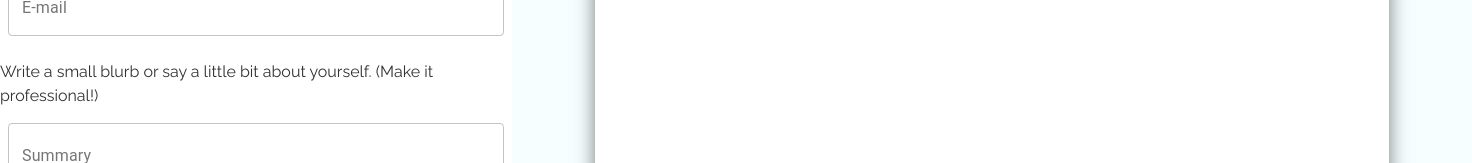
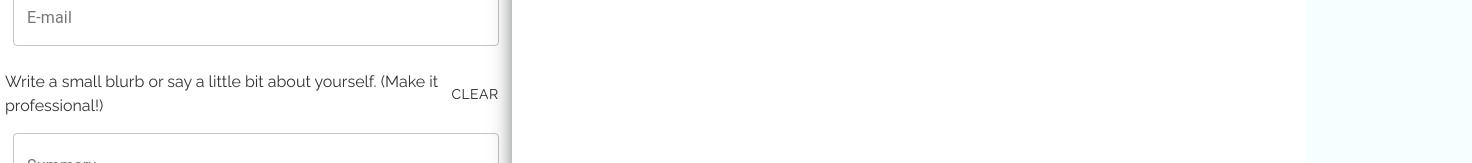
Before and after one commit to theMVPshop/nt03, a React (Create React App) app in the folder client/: page /resume-builder in a window 1280 px wide. Shown: the part 637-800 px from the top of the page, 1472 px wide, since content can reach past the window. Built offline with nearby package versions, Linux system fonts and the light colour scheme; no server answers.

Commit message:
added additional buttons for clearing individual chuncks of data

```diff
--- a/client/src/components/ResumeAdditionalSkills.js
+++ b/client/src/components/ResumeAdditionalSkills.js
@@ -11,8 +11,15 @@ const ResumeAdditionalSkills = (props) => {
   };
 
   return (
-    <div className=''>
-      <div className='resume-navigation'>
+    <div className='additional-container'>
+      <div className='resume-navigation resume-clear'>
+        <Button
+          variant='contained'
+          style={{ marginTop: 12, marginLeft: 8, marginRight: 8 }}
+          onClick={props.clearAdditional}
+        >
+          Clear
+        </Button>
         <Button
           variant='contained'
           color='secondary'
@@ -22,6 +29,7 @@ const ResumeAdditionalSkills = (props) => {
           Back
         </Button>
       </div>
+      <div className='form-box'>
         <h2>Add skills that are unique to you.</h2>
         <form
           name='additional'
@@ -87,6 +95,7 @@ const ResumeAdditionalSkills = (props) => {
           </Button>
         </div>
       </div>
+    </div>
   );
 };
 
--- a/client/src/components/ResumeBuilder.js
+++ b/client/src/components/ResumeBuilder.js
@@ -2,11 +2,6 @@ import React, { useState, useEffect } from 'react';
 import { v4 as uuidv4 } from 'uuid';
 import Tabs from '@material-ui/core/Tabs';
 import Tab from '@material-ui/core/Tab';
-import Button from '@material-ui/core/Button';
-import Avatar from '@material-ui/core/Avatar';
-import ClearIcon from '@material-ui/icons/Clear';
-import Tooltip from '@material-ui/core/Tooltip';
-import { green, pink } from '@material-ui/core/colors';
 import { makeStyles } from '@material-ui/core/styles';
 
 import ResumeHeader from './ResumeHeader';
@@ -16,16 +11,6 @@ import ResumeEducation from './ResumeEducation';
 import ResumeAdditionalSkills from './ResumeAdditionalSkills';
 
 const useStyles = makeStyles((theme) => ({
-  pink: {
-    color: theme.palette.getContrastText(pink[500]),
-    backgroundColor: pink[500],
-    margin: 10,
-  },
-  green: {
-    color: '#fff',
-    backgroundColor: green[500],
-    margin: 10,
-  },
   indicator: {
     backgroundColor: '#28c47d',
   },
@@ -676,14 +661,9 @@ export default function ResumeBuilder() {
         )}
       </div>
       <div>
-        <Tooltip title='Delete All Data' placement='right'>
-          <Avatar className={classes.pink}>
-            <ClearIcon onClick={handleDeleteData} />
-          </Avatar>
-        </Tooltip>
-
         {/* RESUME RENDER */}
         <ResumePaper
+          handleDeleteData={handleDeleteData}
           // HEADER
           name={name}
           address={address}
--- a/client/src/components/ResumeEducation.js
+++ b/client/src/components/ResumeEducation.js
@@ -8,10 +8,40 @@ const ResumeEducation = (props) => {
     e.preventDefault();
   };
 
+  const clearEdu1 = () => {
+    props.updateInstitute('');
+    props.updateInstLocation('');
+    props.updateMajor('');
+    props.updateGraduation('');
+    props.updateInfo('');
+  };
+  const clearEdu2 = () => {
+    props.updateInstitute2('');
+    props.updateInstLocation2('');
+    props.updateMajor2('');
+    props.updateGraduation2('');
+    props.updateInfo2('');
+  };
+
+  const clearEdu3 = () => {
+    props.updateInstitute3('');
+    props.updateInstLocation3('');
+    props.updateMajor3('');
+    props.updateGraduation3('');
+    props.updateInfo3('');
+  };
+
   return (
     <div className=''>
-      <div className='resume-navigation'>
-        {' '}
+      <div className='resume-navigation resume-clear'>
+        <Button
+          variant='contained'
+          style={{ marginTop: 12, marginLeft: 8, marginRight: 8 }}
+          onClick={props.clearEdu}
+        >
+          Clear
+        </Button>
+        <div>
           <Button
             variant='contained'
             color='secondary'
@@ -29,13 +59,18 @@ const ResumeEducation = (props) => {
             Next
           </Button>
         </div>
+      </div>
+      <div className='form-box'>
         <h2>Add Current and Past Education</h2>
         <p>
           Add Highschool, College, or any relevant education you have completed.
         </p>
         {/* EDU FORM 1 */}
         <form onSubmit={onSubmit} className='form-style' autoComplete='off'>
+          <div className='work-form-title'>
             <h3>Institute #1</h3>
+            <Button onClick={clearEdu1}>Clear</Button>
+          </div>
           <TextField
             id='outlined-basic'
             label='Institution'
@@ -83,7 +118,10 @@ const ResumeEducation = (props) => {
         </form>
         {/* EDU FORM 2 */}
         <form onSubmit={onSubmit} className='form-style' autoComplete='off'>
+          <div className='work-form-title'>
             <h3>Institute #2</h3>
+            <Button onClick={clearEdu2}>Clear</Button>
+          </div>
           <TextField
             id='outlined-basic'
             label='Institution'
@@ -131,7 +169,10 @@ const ResumeEducation = (props) => {
         </form>
         {/* EDU FORM 3 */}
         <form onSubmit={onSubmit} className='form-style' autoComplete='off'>
+          <div className='work-form-title'>
             <h3>Institute #3</h3>
+            <Button onClick={clearEdu3}>Clear</Button>
+          </div>
           <TextField
             id='outlined-basic'
             label='Institution'
@@ -205,6 +246,7 @@ const ResumeEducation = (props) => {
           </div>
         </div>
       </div>
+    </div>
   );
 };
 
--- a/client/src/components/ResumeHeader.js
+++ b/client/src/components/ResumeHeader.js
@@ -8,6 +8,9 @@ const ResumeHeader = (props) => {
     e.preventDefault();
   };
 
+  const clearSummary = () => {
+    props.updateSummary('');
+  };
   return (
     <div>
       <div className='resume-clear-top'>
@@ -28,6 +31,7 @@ const ResumeHeader = (props) => {
         </Button>
       </div>
 
+      <div className='form-box'>
         <h2>Create a header for your resume</h2>
         <p>The header is where you should add your contact information.</p>
 
@@ -99,10 +103,13 @@ const ResumeHeader = (props) => {
             style={{ marginTop: 12, marginLeft: 8, marginRight: 8 }}
           />
           <br />
+          <div className='work-form-title'>
             <p>
               Write a small blurb or say a little bit about yourself. (Make it
               professional!)
             </p>
+            <Button onClick={clearSummary}>Clear</Button>
+          </div>
           <TextField
             id='outlined-multiline-static'
             label='Summary'
@@ -137,6 +144,7 @@ const ResumeHeader = (props) => {
           </Button>
         </div>
       </div>
+    </div>
   );
 };
 
--- a/client/src/components/ResumeProfessional.js
+++ b/client/src/components/ResumeProfessional.js
@@ -1,4 +1,4 @@
-import React, { useEffect } from 'react';
+import React from 'react';
 import Button from '@material-ui/core/Button';
 
 import TextField from '@material-ui/core/TextField';
@@ -9,9 +9,50 @@ const ResumeProfessional = (props) => {
     e.preventDefault();
   };
 
+  const clearWork1 = () => {
+    props.updateCompany('');
+    props.updateLocation('');
+    props.updatePosition('');
+    props.updateStart('');
+    props.updateEnd('');
+    props.updateDesc1('');
+    props.updateDesc2('');
+    props.updateDesc3('');
+  };
+
+  const clearWork2 = () => {
+    props.updateCompany2('');
+    props.updateLocation2('');
+    props.updatePosition2('');
+    props.updateStart2('');
+    props.updateEnd2('');
+    props.updateDesc11('');
+    props.updateDesc22('');
+    props.updateDesc33('');
+  };
+
+  const clearWork3 = () => {
+    props.updateCompany3('');
+    props.updateLocation3('');
+    props.updatePosition3('');
+    props.updateStart3('');
+    props.updateEnd3('');
+    props.updateDesc111('');
+    props.updateDesc222('');
+    props.updateDesc333('');
+  };
+
   return (
     <div className=''>
-      <div className='resume-navigation'>
+      <div className='resume-navigation resume-clear'>
+        <Button
+          variant='contained'
+          style={{ marginTop: 12, marginLeft: 8, marginRight: 8 }}
+          onClick={props.clearWork}
+        >
+          Clear
+        </Button>
+        <div>
           <Button
             variant='contained'
             color='secondary'
@@ -29,10 +70,16 @@ const ResumeProfessional = (props) => {
             Next
           </Button>
         </div>
+      </div>
+
+      <div className='form-box'>
         <form onSubmit={onSubmit} className='form-style' autoComplete='off'>
           <h2>Add Current and Past Dental Work Experience</h2>
           <br />
+          <div className='work-form-title'>
             <h3>Work Experience #1</h3>
+            <Button onClick={clearWork1}>Clear</Button>
+          </div>
 
           <TextField
             id='outlined-basic'
@@ -60,8 +107,9 @@ const ResumeProfessional = (props) => {
             variant='outlined'
             style={{ marginTop: 12, marginLeft: 8, marginRight: 8 }}
           />
-
+          <div className='small-field-box'>
             <TextField
+              className='small-field'
               id='outlined-basic'
               label='Start (MM/YYYY)'
               value={props.start}
@@ -71,6 +119,7 @@ const ResumeProfessional = (props) => {
             />
 
             <TextField
+              className='small-field'
               id='outlined-basic'
               label='End (MM/YYYY)'
               value={props.end}
@@ -78,7 +127,8 @@ const ResumeProfessional = (props) => {
               variant='outlined'
               style={{ marginTop: 12, marginLeft: 8, marginRight: 8 }}
             />
-        <p>Job Description</p>
+          </div>
+          <p className='job-desc'>Job Description</p>
           <TextField
             id='outlined-basic'
             label='#1'
@@ -112,7 +162,10 @@ const ResumeProfessional = (props) => {
           <hr />
         </form>
         <form onSubmit={onSubmit} className='form-style' autoComplete='off'>
+          <div className='work-form-title'>
             <h3>Work Experience #2</h3>
+            <Button onClick={clearWork2}>Clear</Button>
+          </div>
 
           <TextField
             id='outlined-basic'
@@ -140,8 +193,9 @@ const ResumeProfessional = (props) => {
             variant='outlined'
             style={{ marginTop: 12, marginLeft: 8, marginRight: 8 }}
           />
-
+          <div className='small-field-box'>
             <TextField
+              className='small-field'
               id='outlined-basic'
               label='Start (MM/YYYY)'
               value={props.start2}
@@ -151,6 +205,7 @@ const ResumeProfessional = (props) => {
             />
 
             <TextField
+              className='small-field'
               id='outlined-basic'
               label='End (MM/YYYY)'
               value={props.end2}
@@ -158,7 +213,8 @@ const ResumeProfessional = (props) => {
               variant='outlined'
               style={{ marginTop: 12, marginLeft: 8, marginRight: 8 }}
             />
-        <p>Job Description</p>
+          </div>
+          <p className='job-desc'>Job Description</p>
 
           <TextField
             id='outlined-basic'
@@ -193,7 +249,10 @@ const ResumeProfessional = (props) => {
           <hr />
         </form>
         <form onSubmit={onSubmit} className='form-style' autoComplete='off'>
+          <div className='work-form-title'>
             <h3>Work Experience #3</h3>
+            <Button onClick={clearWork3}>Clear</Button>
+          </div>
 
           <TextField
             id='outlined-basic'
@@ -221,8 +280,9 @@ const ResumeProfessional = (props) => {
             variant='outlined'
             style={{ marginTop: 12, marginLeft: 8, marginRight: 8 }}
           />
-
+          <div className='small-field-box'>
             <TextField
+              className='small-field'
               id='outlined-basic'
               label='Start (MM/YYYY)'
               value={props.start3}
@@ -232,6 +292,7 @@ const ResumeProfessional = (props) => {
             />
 
             <TextField
+              className='small-field'
               id='outlined-basic'
               label='End (MM/YYYY)'
               value={props.end3}
@@ -239,7 +300,8 @@ const ResumeProfessional = (props) => {
               variant='outlined'
               style={{ marginTop: 12, marginLeft: 8, marginRight: 8 }}
             />
-        <p>Job Description</p>
+          </div>
+          <p className='job-desc'>Job Description</p>
 
           <TextField
             id='outlined-basic'
@@ -301,6 +363,7 @@ const ResumeProfessional = (props) => {
           </div>
         </div>
       </div>
+    </div>
   );
 };
 
--- a/client/src/css/ResumeBuilder.css
+++ b/client/src/css/ResumeBuilder.css
@@ -18,6 +18,17 @@
   flex-direction: column;
 }
 
+.work-form-title {
+  display: flex;
+  justify-content: space-between;
+}
+
+.job-desc {
+  font-size: 20px;
+  margin: 10px;
+  /* text-decoration: underline; */
+}
+
 .small-field-box {
   display: flex;
   flex-direction: row;
@@ -32,10 +43,13 @@
   width: 85%;
 }
 
-.checkbox-container {
-  /* height: 20%; */
+.form-box {
+  margin: 10px 5px 10px 5px;
 }
 
+.checkbox-container > ul {
+  font-size: 20px;
+}
 .resume-navigation {
   display: flex;
   justify-content: flex-end;
@@ -56,9 +70,8 @@
 }
 
 .right {
-  width: 75vw;
+  width: 60vw;
   min-height: 100vh;
-  font-family: 'Lora', serif;
   background-color: var(--background);
 }
 
```
Also changed, not shown: client/src/components/ResumePaper.js (+12 -1 lines). Lines whose indentation alone changed are shown as unchanged.
